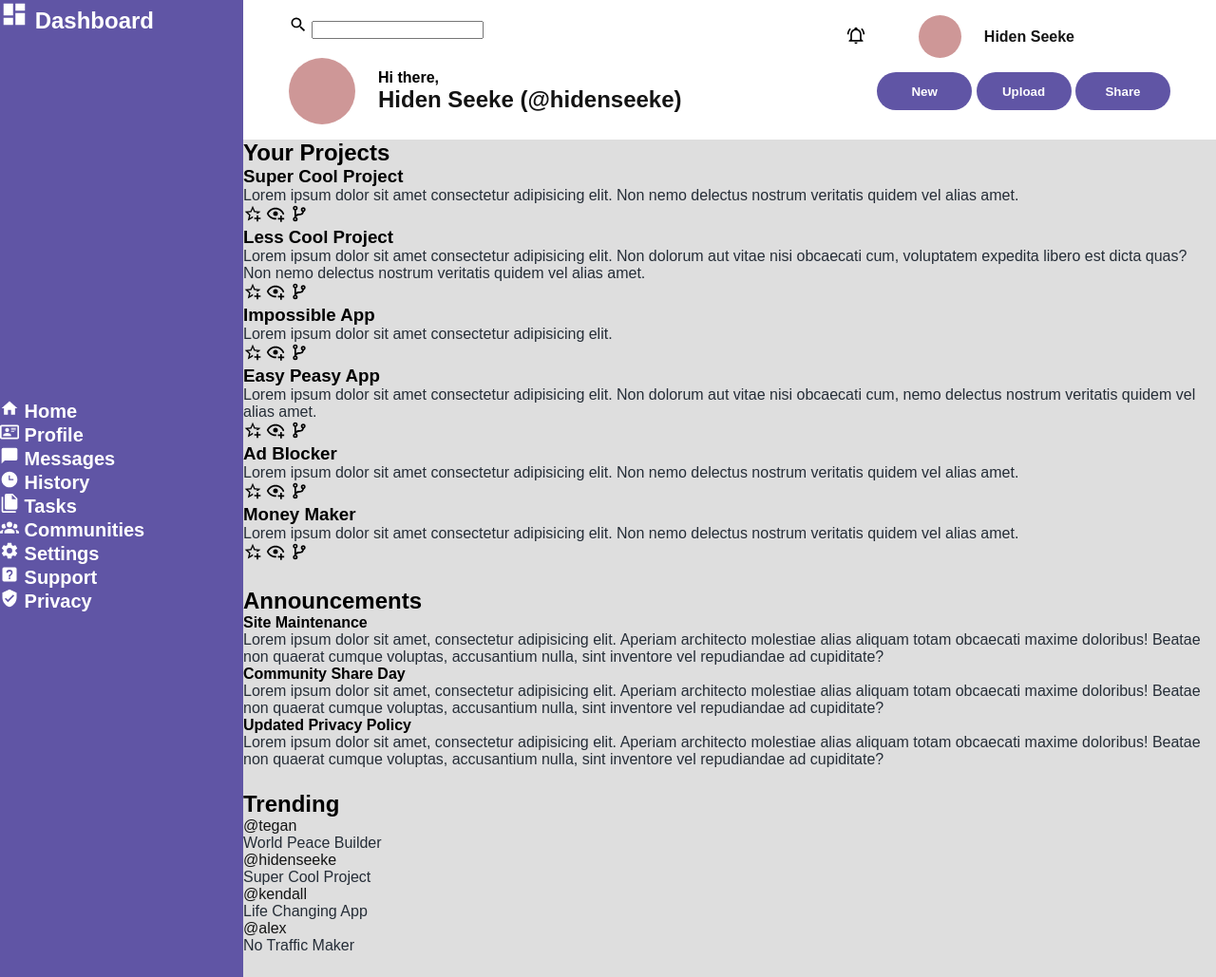
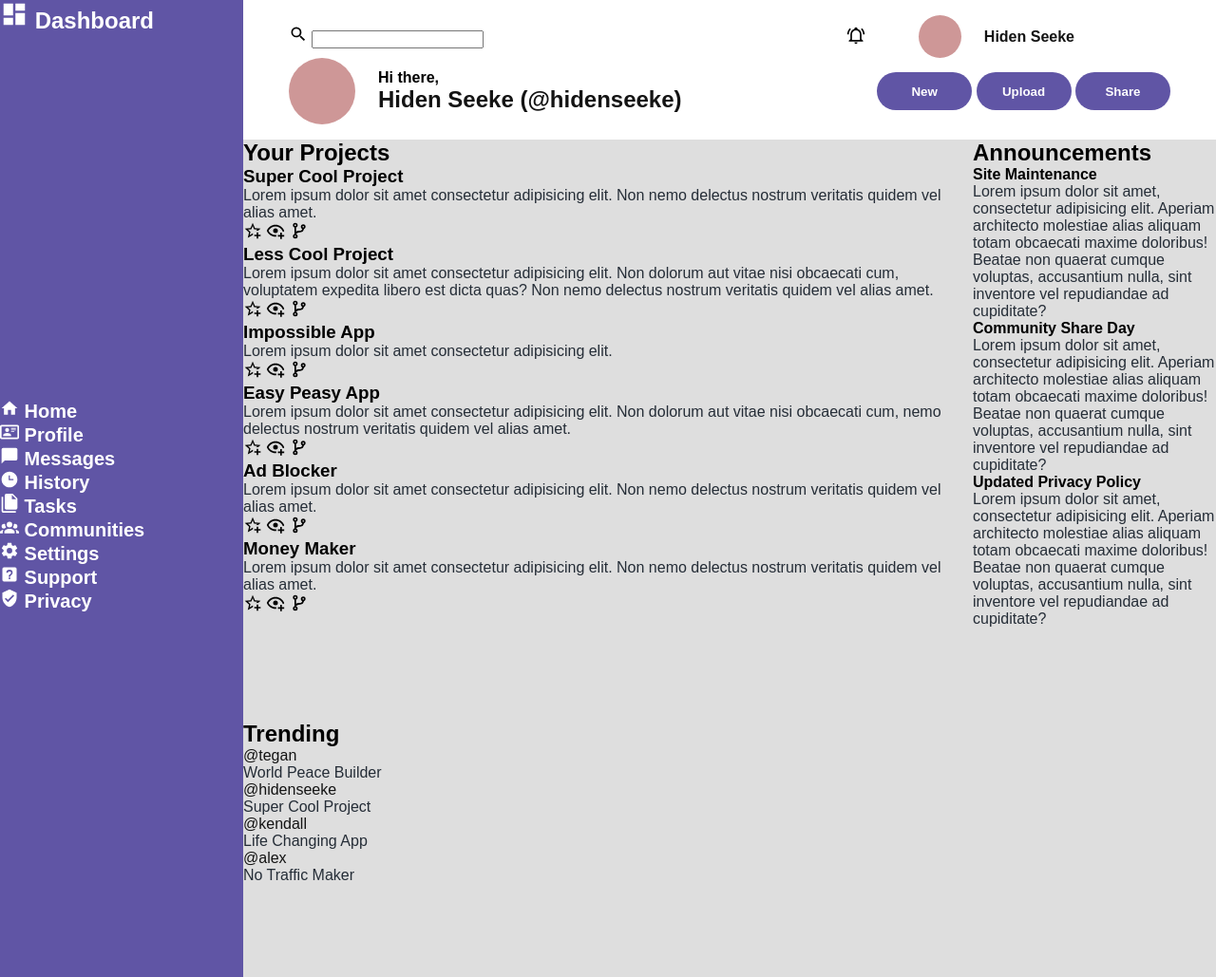
Before and after one commit to hexofiteration/admin-dashboard, a plain HTML site: page index.html in a window 1280 px wide. Shown: the whole page at 95% size. Drawn offline with Linux system fonts and the light colour scheme.

Commit message:
add 2 column layout to .main

```diff
--- a/assets/css/style.css
+++ b/assets/css/style.css
@@ -133,6 +133,7 @@ button {
 .container > div {
   display: grid;
 }
+
 /* header **************/
 .header {
   background-color: var(--white);
@@ -141,6 +142,7 @@ button {
 .header-top {
   display: grid;
   grid-template-columns: 4fr 1fr 2fr;
+  align-items: center;
 }
 .header .profile {
   display: flex;
@@ -162,6 +164,10 @@ button {
   background-color: var(--Purple-700);
   grid-row: 1/8;
 }
+
+/* main **************/
 .main {
   background-color: var(--light-grey-4);
+  grid-template-columns: 3fr 1fr;
 }
+/* main #############*/
```
